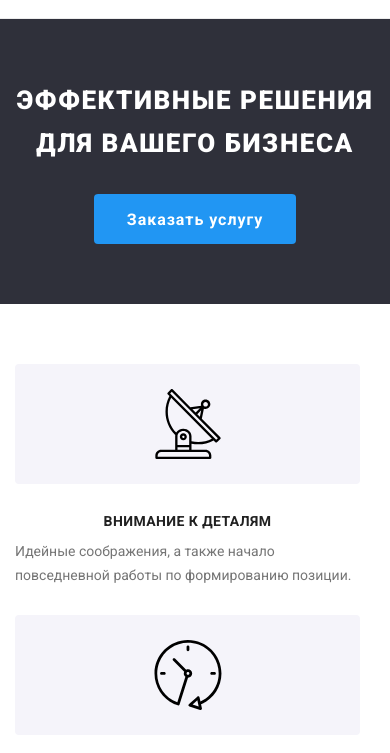
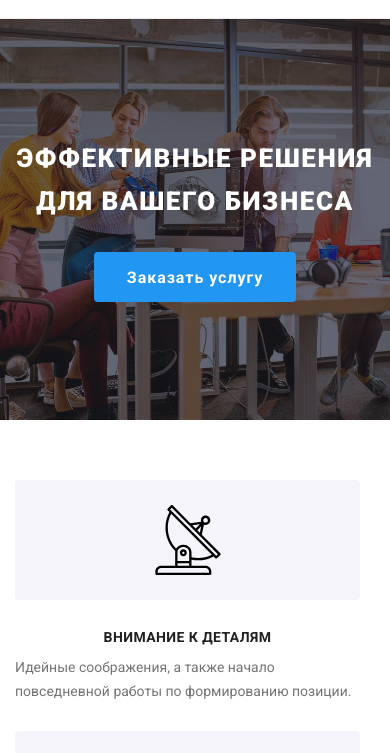
Before and after one commit to GalynaKo/goit-markup-hw-08, a plain HTML site: page index.html in a window 390 px wide. Shown: the part 60-813 px from the top of the page. Drawn offline with nearby package versions, Linux system fonts and the light colour scheme.

Commit message:
correzione

```diff
--- a/sass/base/_common.scss
+++ b/sass/base/_common.scss
@@ -22,12 +22,13 @@ section{
     padding-bottom: 60px;
 
 
-    @media screen and(min-widht:1200px){
+    @media screen and(min-width:1200px){
       padding-top: 94px;
       padding-bottom: 94px;
     }
 
 }
+
 .work-list {
 
     text-align: center;
--- a/sass/layouts/_backdrop.scss
+++ b/sass/layouts/_backdrop.scss
@@ -46,7 +46,7 @@
     box-shadow: 0px 1px 3px rgba(0, 0, 0, 0.12), 0px 1px 1px rgba(0, 0, 0, 0.14), 0px 2px 1px rgba(0, 0, 0, 0.2);
     border-radius: 4px;
 
-    @media screen and(max-widht:1199px){
+    @media screen and(max-width:1199px){
         width: 450px;
         height: 609px;
 
--- a/sass/layouts/_hero.scss
+++ b/sass/layouts/_hero.scss
@@ -1,28 +1,31 @@
+/*.hero>section {
+  padding-top: 118px;
+  padding-bottom: 118px;
+}*/
 .hero {
   background-color: #2F303A;
   text-align: center;
-
-
   background-repeat: no-repeat;
   background-position: center;
   background-size: cover;
-        background-image: linear-gradient
-           (rgba(47, 48, 58, 0.4),
+  max-width: 100%;
+  padding-top: 118px;
+  padding-bottom: 118px;
+  background-image: linear-gradient(rgba(47, 48, 58, 0.4),
         rgba(47, 48, 58, 0.4)),
-           url(../images/bg-mobile-min.jpg),
-            url(../images/bg-mobile2x-min.jpg);
+      url(../images/bg-mobile2x-min.jpg),
+      url(../images/bg-mobile-min.jpg);
 
     @media(min-device-pixel-radio: 2),
     (min-resolution:192dpi),
     (min-resolution: 2dppx) {
-            background-image: linear-gradient
-             (rgba(47, 48, 58, 0.4),
+      background-image: linear-gradient (rgba(47, 48, 58, 0.4),
           rgba(47, 48, 58, 0.4)),
-             url(../images/bg-mobile-min.jpg),
-             url(../images/bg-mobile2x-min.jpg);
+        url(../images/bg-mobile2x-min.jpg),
+        url(../images/bg-mobile-min.jpg);
     }
+
      @media screen and(min-width:768px){
-
        background-image: linear-gradient(rgba(47, 48, 58, 0.4),
           rgba(47, 48, 58, 0.4)),
           url(../images/bg-tablet2x-min.jpg),
@@ -43,28 +46,28 @@
 
          padding-top: 200px;
          padding-bottom: 200px;
-         background-image: linear-gradient
-         (rgba(47, 48, 58, 0.4),
+        background-image: linear-gradient(rgba(47, 48, 58, 0.4),
               rgba(47, 48, 58, 0.4)),
-           url(../images/bg-hero.jpg)
-           url(../images/bg-desktop@2x-min.jpg);
+            url(../images/bg-desktop@2x-min.jpg),
+            url(../images/bg-hero.jpg);
          @media(min-device-pixel-radio: 2),
          (min-resolution:192dpi),
          (min-resolution: 2dppx) {
-           background-image: linear-gradient
-             (rgba(47, 48, 58, 0.4),
+           background-image: linear-gradient(rgba(47, 48, 58, 0.4),
+
               rgba(47, 48, 58, 0.4)),
               url(../images/bg-desktop@2x-min.jpg)
               url(../images/bg-hero.jpg);
            }
         }
-    max-width: 100%;
+
    /* display: block;
     height: auto;
     margin: 0 auto;*/
 
 
 }
+
 .hero__title {
     font-weight: 900;
 
```
Also changed, not shown: css/main.css, css/main.min.css, 2 other files. Lines whose indentation alone changed are shown as unchanged.
